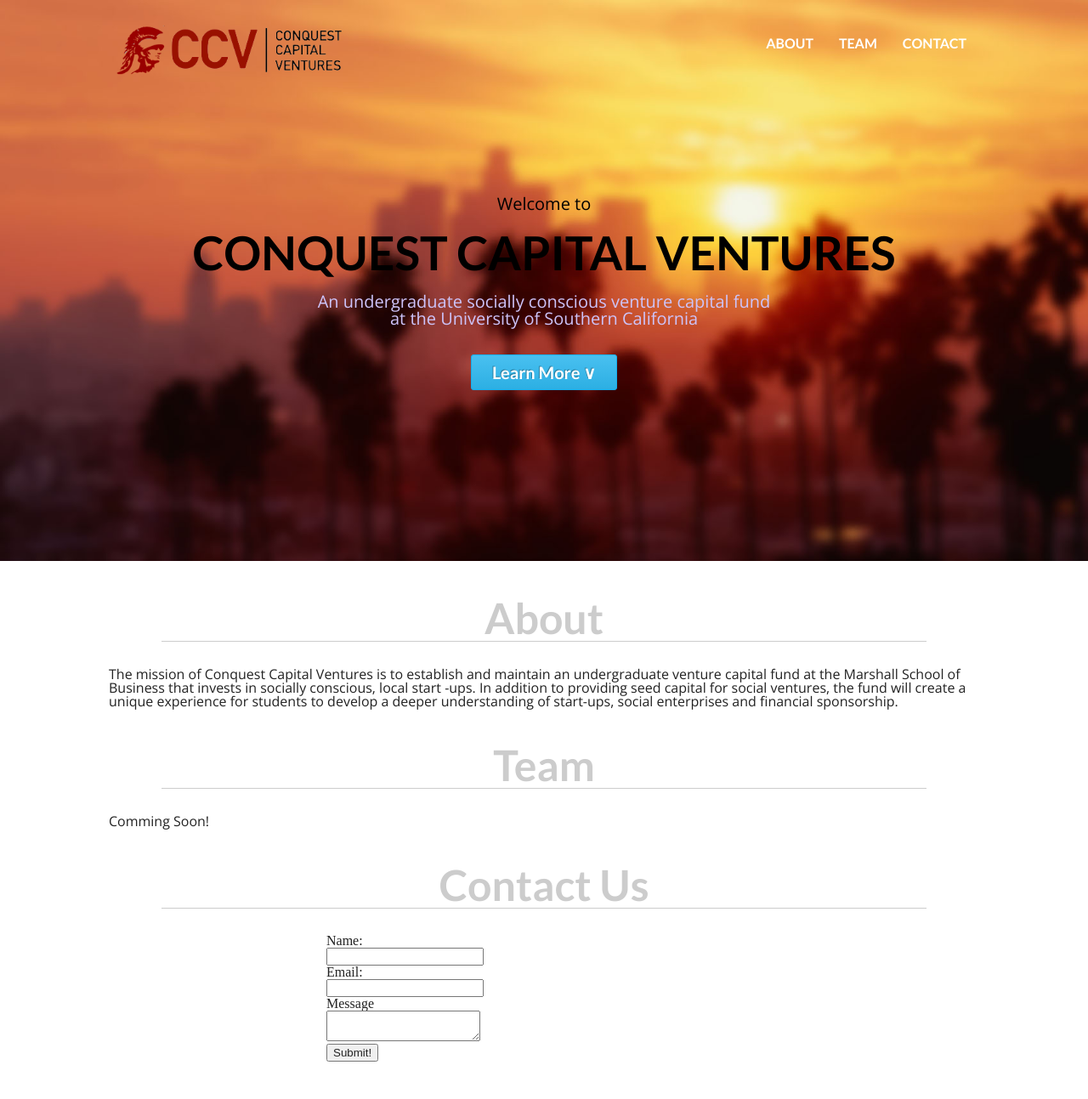
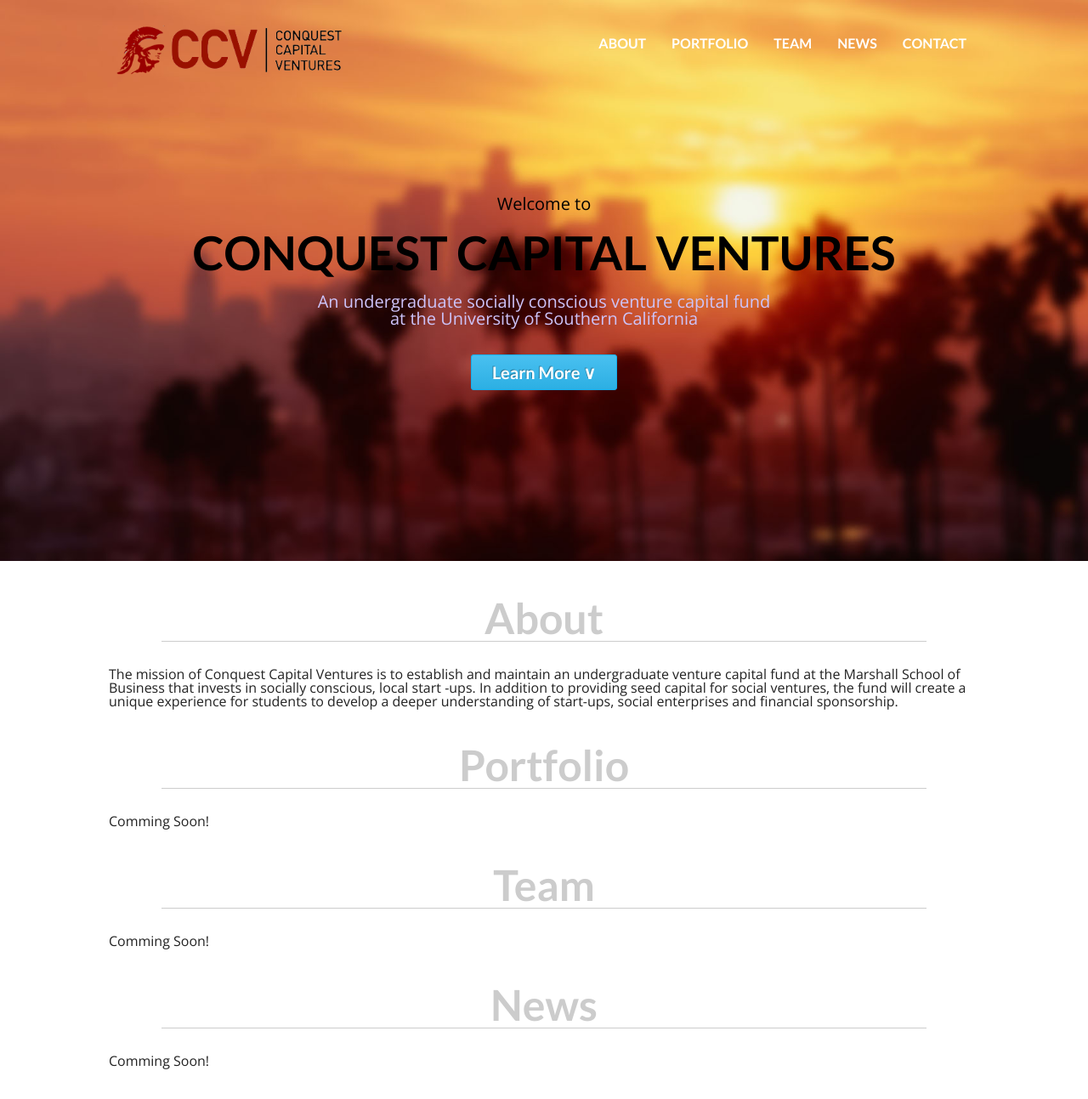
Before and after one commit to ladzzzz123/ccv-website, a plain HTML site: page index.html in a window 1280 px wide. Shown: the top 1293 px of the page at 85% size. Before the commit the page ends 1249 px from the top, so only its background shows below. Drawn offline with nearby package versions, Linux system fonts and the light colour scheme; a web font is replaced by a local one.

Commit message:
Update index.html

```diff
--- a/index.html
+++ b/index.html
@@ -34,7 +34,9 @@
                 <nav>
                     <ul>
                         <li><a href="#about">About</a></li>
+                        <li><a href="#portfolio">Portfolio</a></li>
                         <li><a href="#team">Team</a></li>
+                        <li><a href="#news">News</a></li>
                         <li><a href="#contact">Contact</a></li>
                     </ul>
                 </nav>
@@ -59,7 +61,18 @@ develop a deeper understanding of start-ups, social enterprises and financial sp
         </section>
 
         <section id="team">
+            <h1 align="center">Portfolio</h1>
+            <p>Comming Soon!</p>
+        </section>
+
+        <section id="team">
             <h1 align="center">Team</h1>
+            <p>Comming Soon!</p>
+        </section>
+
+
+        <section id="team">
+            <h1 align="center">News</h1>
             <p>Comming Soon!</p>
         </section>
 
```
